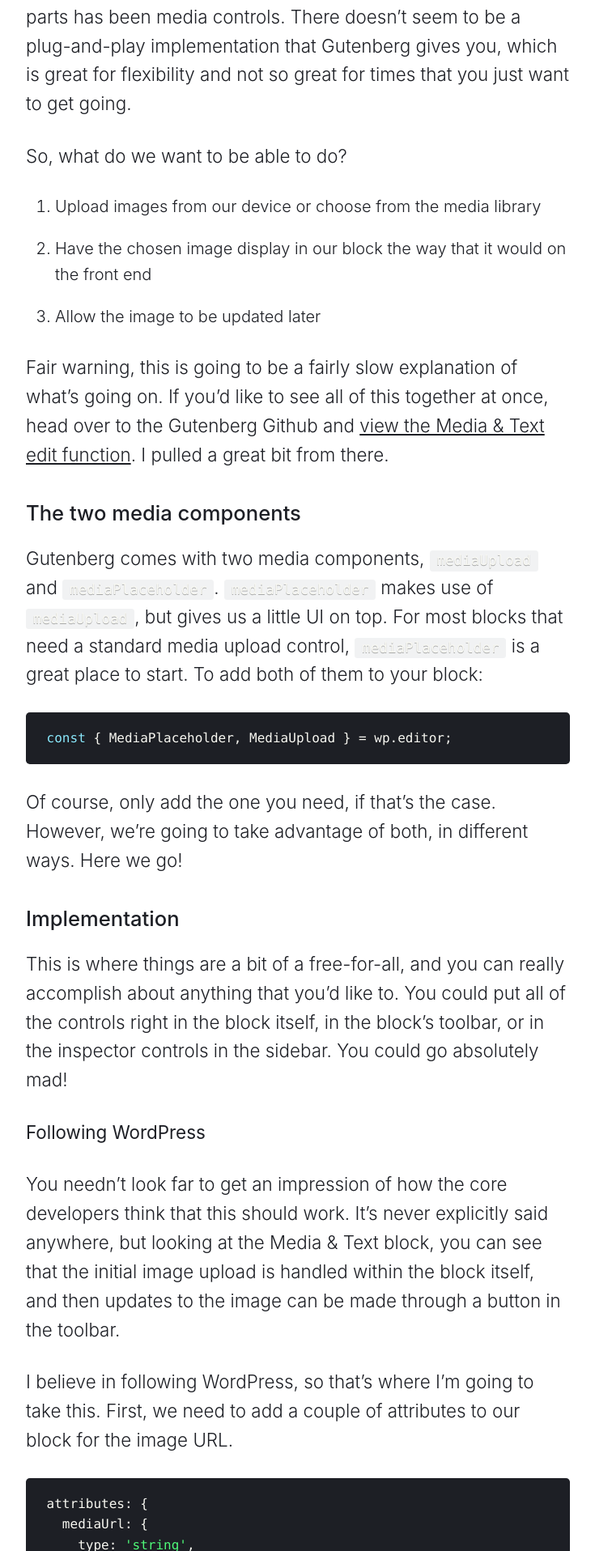
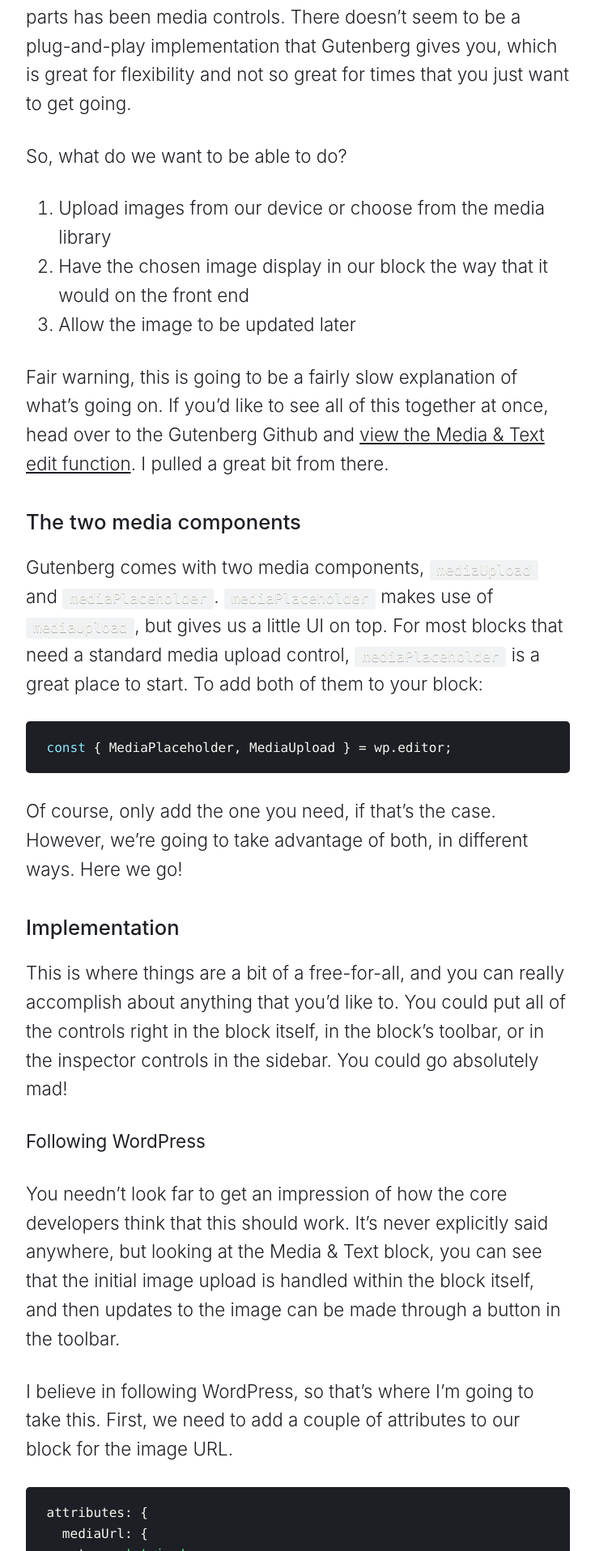
Before and after one commit to samhermes/samhermes.github.io, a Jekyll site: the page built from _posts/2019-09-06-implementing-media-controls-in-custom-blocks.markdown, in a window 1280 px wide. Shown: the part 371-2287 px from the top of the page at 81% size, without its empty margins (272-1007 px from the left). Built offline with Jekyll 4.4.1, drawn with Linux system fonts in a browser that asks for light colours.

Commit message:
Apply fixes to lists within post content

```diff
--- a/_sass/_posts.scss
+++ b/_sass/_posts.scss
@@ -275,18 +275,14 @@
   ul,
   ol {
     margin-bottom: 1.8rem;
-    font-size: 1.05rem;
+    font-size: 1.1rem;
 
     @media screen and (min-width: 37.5em) {
-      font-size: 1.1rem;
-    }
-
-    @media screen and (min-width: 62.5em) {
-      font-size: 1.25rem;
+      font-size: 1.4rem;
     }
 
     & > li {
-      margin-bottom: 1em;
+      margin-bottom: 0;
       line-height: 1.6;
     }
   }
@@ -321,7 +317,7 @@
   }
 
   ul > li {
-    margin-bottom: 1em;
+    margin-bottom: 0;
     line-height: 1.6;
 
     pre {
```
